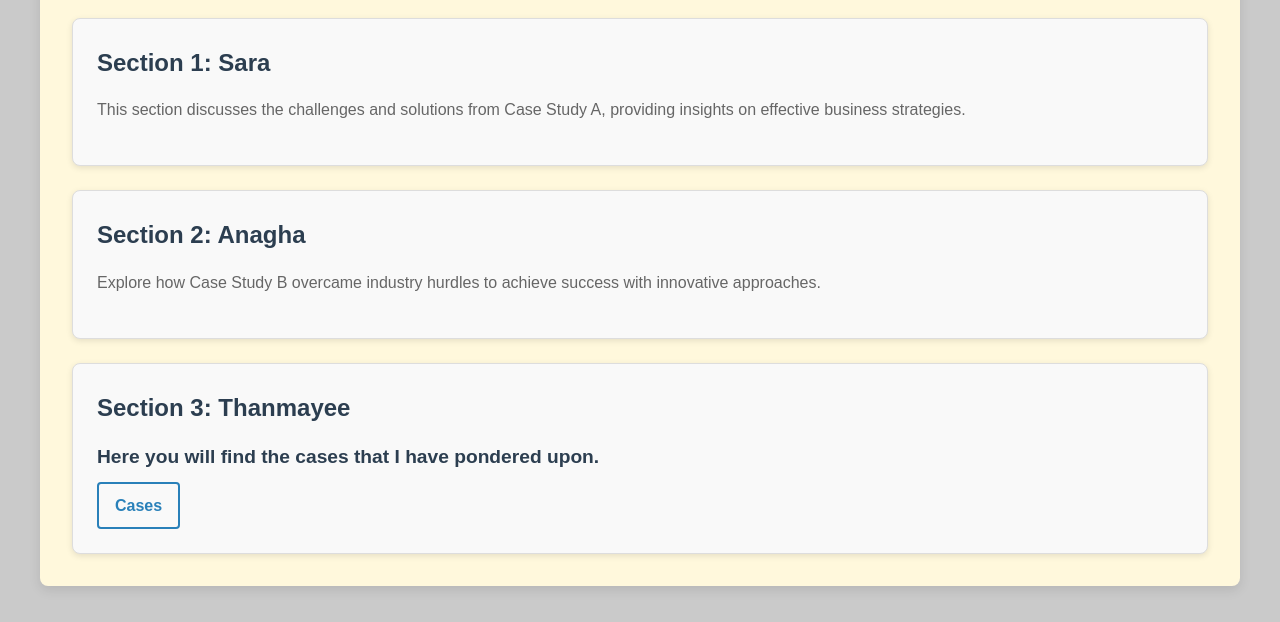
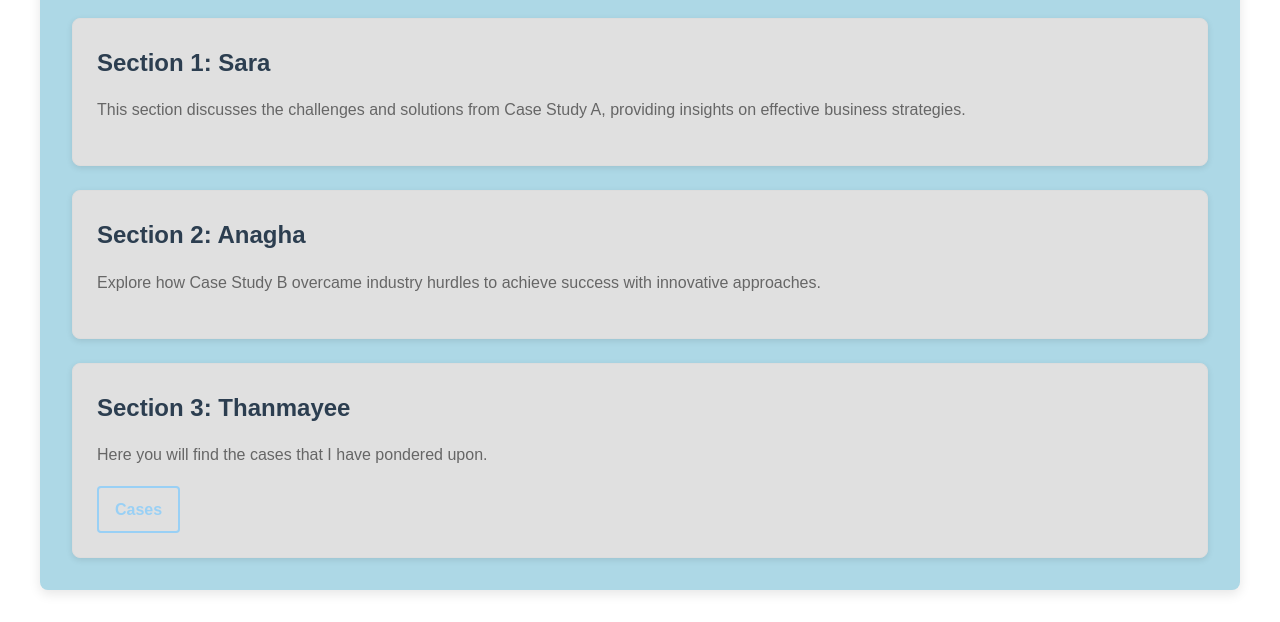
Before and after one commit to thanmayee-shetty/asthavyastha.github.io, a plain HTML site: page index.html in a window 1280 px wide. Shown: the part 559-1181 px from the top of the page. Drawn offline with Linux system fonts and the light colour scheme.

Commit message:
Stuff updated

```diff
--- a/index.html
+++ b/index.html
@@ -26,7 +26,7 @@
         </section>
         <section>
             <h3>Section 3: Thanmayee</h3>
-            <h4>Here you will find the cases that I have pondered upon.</h4>
+            <p>Here you will find the cases that I have pondered upon.</p>
             <a href="thanmayee.html">Cases</a>
         </section>
     </main>
--- a/style.css
+++ b/style.css
@@ -7,7 +7,7 @@
 
 body {
     font-family: 'Arial', sans-serif;
-    background-color: #cacaca;
+    background-color: #ffffff;
     color: #333;
     line-height: 1.7;
     padding: 0 1rem;
@@ -15,7 +15,7 @@ body {
 
 /* Header Styles */
 header {
-    background-color: #5f9ea0; /* Updated background color */
+    background-color: #c2c2e4;
     color: white;
     text-align: center;
     padding: 2rem 1rem;
@@ -25,7 +25,7 @@ header {
 
 header h1 {
     font-size: 3rem;
-    font-family: 'Papyrus', fantasy; /* Updated font */
+    font-family: 'Papyrus', fantasy;
     margin-bottom: 0.5rem;
 }
 
@@ -38,7 +38,7 @@ header p {
 main {
     max-width: 1200px;
     margin: 2rem auto;
-    background-color: #fff8dc; /* Updated background color */
+    background-color: #ADD8E6;
     padding: 2rem;
     border-radius: 8px;
     box-shadow: 0 4px 12px rgba(0, 0, 0, 0.1);
@@ -62,7 +62,7 @@ main section {
     padding: 1.5rem;
     border: 1px solid #ddd;
     border-radius: 8px;
-    background-color: #f9f9f9;
+    background-color: #e0e0e0;
     box-shadow: 0 2px 6px rgba(0, 0, 0, 0.1);
 }
 
@@ -87,19 +87,19 @@ main section h4 {
 main section a {
     display: inline-block;
     font-size: 1rem;
-    color: #2980b9;
+    color: #99d0f5;
     text-decoration: none;
     font-weight: bold;
     padding: 0.5rem 1rem;
-    border: 2px solid #2980b9;
+    border: 2px solid #99d0f5;
     border-radius: 4px;
     transition: all 0.3s ease-in-out;
 }
 
 main section a:hover {
-    background-color: #2980b9;
+    background-color: #99d0f5;
     color: white;
-    border-color: #2980b9;
+    border-color: #99d0f5;
 }
 
 /* Responsive Design */
```
